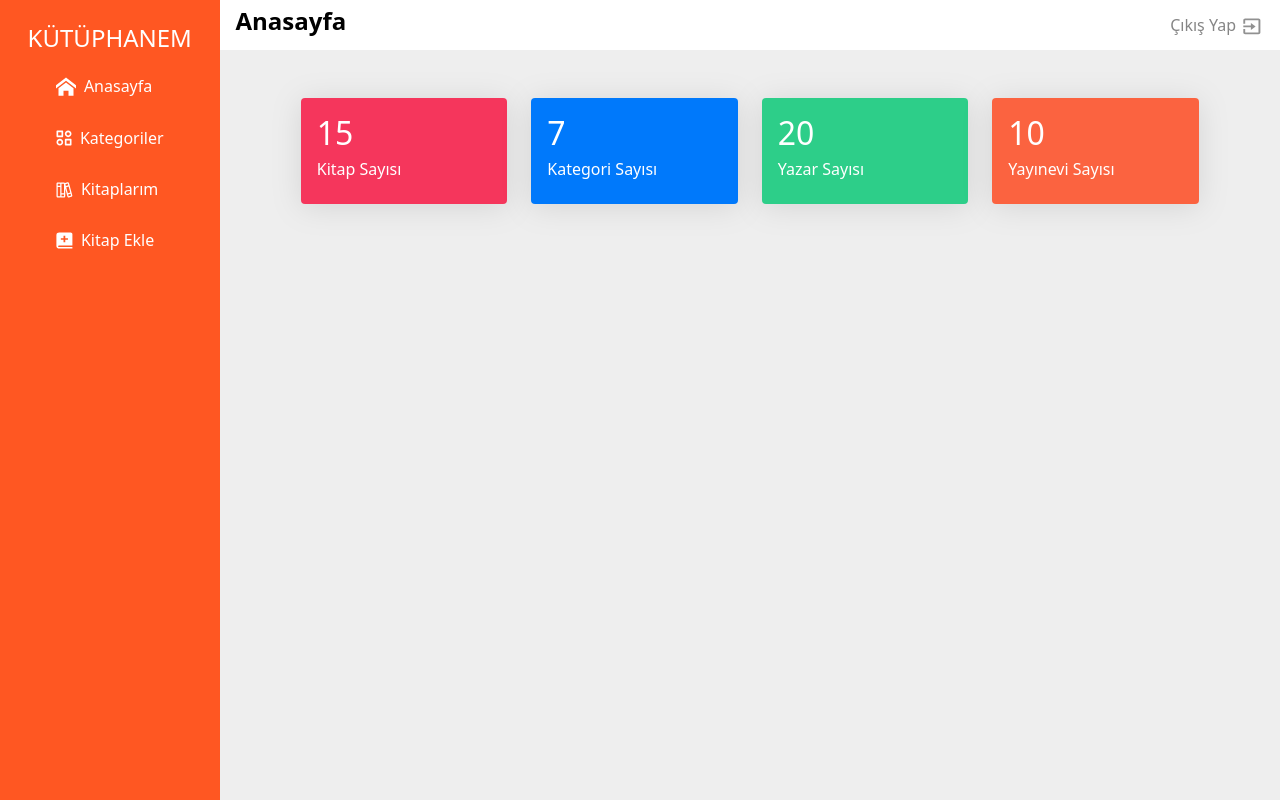
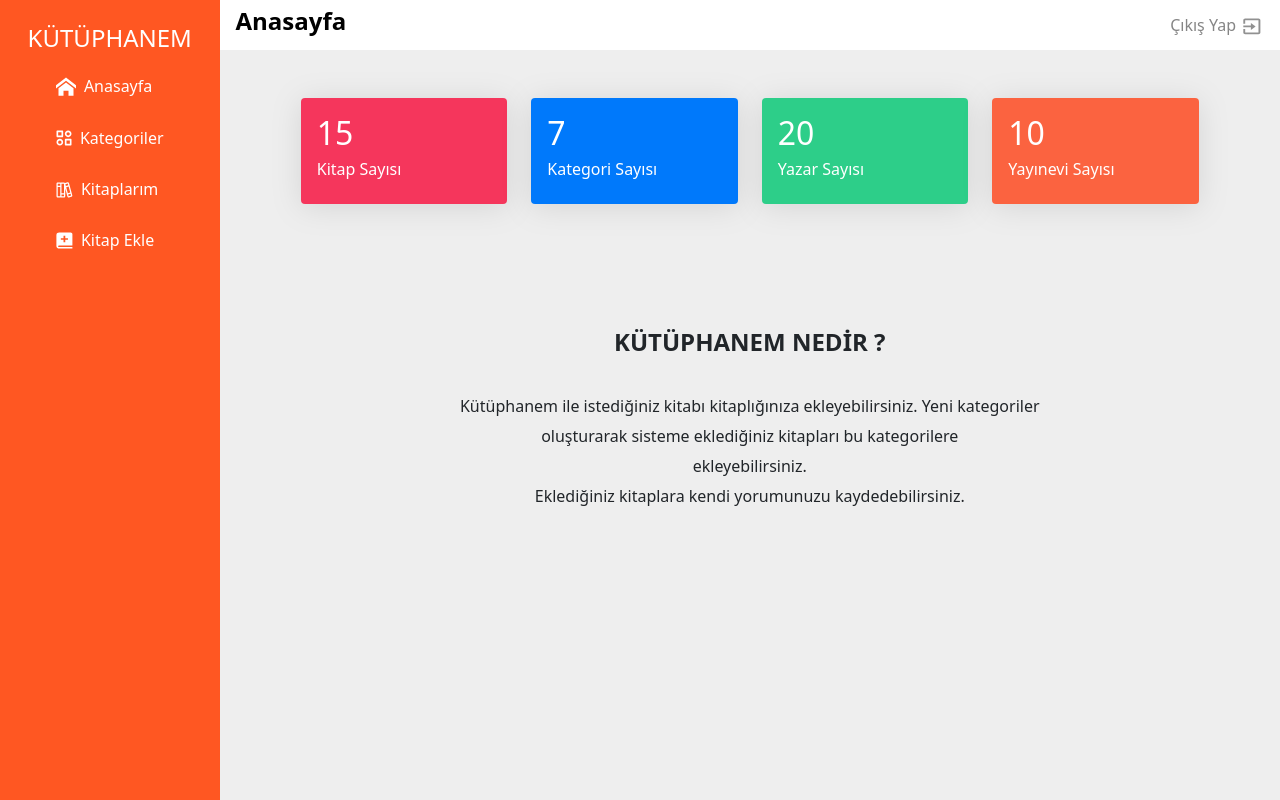
Before and after one commit to mehmetaliayvaz/kutuphane, a Vue app: page / in a window 1280 px wide. Built offline with nearby package versions, Linux system fonts and the light colour scheme.

Commit message:
home-page finished

```diff
--- a/src/pages/HomePage.vue
+++ b/src/pages/HomePage.vue
@@ -2,13 +2,26 @@
   <div id="home" class="py-5">
     <div class="container-app">
       <div>
-
         <div class="row">
-          <div v-for="(item, index) in cards" :key="index" class="col-6 col-md-3 mb-4">
+          <div
+            v-for="(item, index) in cards"
+            :key="index"
+            class="col-6 col-md-3 mb-4"
+          >
             <home-card :info="item" />
           </div>
         </div>
+      </div>
+      <div class="content">
+        <h3>KÜTÜPHANEM NEDİR ?</h3>
 
+        <p>
+          Kütüphanem ile istediğiniz kitabı kitaplığınıza ekleyebilirsiniz. Yeni
+          kategoriler oluşturarak sisteme eklediğiniz kitapları bu
+          kategorilere<br />
+          ekleyebilirsiniz. <br />
+          Eklediğiniz kitaplara kendi yorumunuzu kaydedebilirsiniz.
+        </p>
       </div>
     </div>
   </div>
@@ -16,29 +29,47 @@
 
 <script>
 import { ref } from "vue";
-import HomeCard from '../components/cards/HomeCard.vue'
+import HomeCard from "../components/cards/HomeCard.vue";
 
 export default {
-  name: 'HomePage',
+  name: "HomePage",
   components: {
-    HomeCard
+    HomeCard,
   },
-  setup(){
+  setup() {
     const cards = ref([
-      { color: '#F5365C', number: 15, text: 'Kitap Sayısı' },
-      { color: '#0079FB', number: 7, text: 'Kategori Sayısı' },
-      { color: '#2DCE89', number: 20, text: 'Yazar Sayısı' },
-      { color: '#FB6340', number: 10, text: 'Yayınevi Sayısı' },
-    ])
+      { color: "#F5365C", number: 15, text: "Kitap Sayısı" },
+      { color: "#0079FB", number: 7, text: "Kategori Sayısı" },
+      { color: "#2DCE89", number: 20, text: "Yazar Sayısı" },
+      { color: "#FB6340", number: 10, text: "Yayınevi Sayısı" },
+    ]);
 
-    return{
+    return {
       cards,
-    }
+    };
   },
-
-}
+};
 </script>
 
-<style>
+<style lang="scss" scoped >
+.content {
+  margin-left: auto;
+  margin-right: auto;
+  margin-top: 100px;
+  max-width: 610px;
+  text-align: center;
+  align-items: center;
+  justify-content: center;
+  h3 {
+    font-size: 24px;
+    font-weight: 700;
+    margin-bottom: 35px;
+  }
+  p {
+    font-weight: 500;
+    line-height: 30px;
 
+    font-size: 16px;
+  }
+}
 </style>
```
